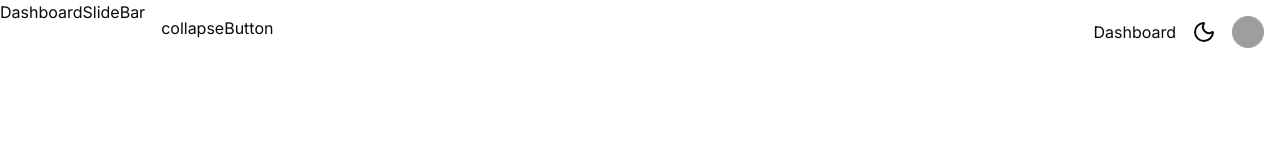
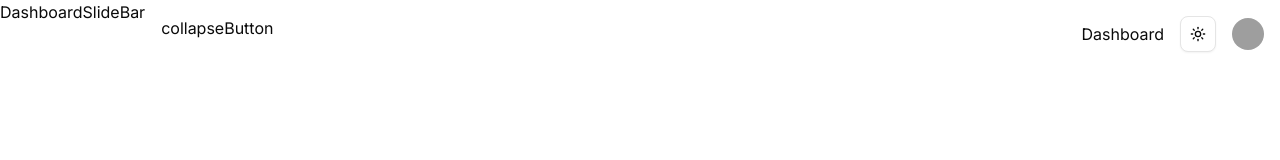
Before and after one commit to vidushalakshan/3D-Ecommerce, a Next.js app in the folder frontend/: page / in a window 1280 px wide. Shown: the top 160 px of the page. Built offline with nearby package versions, Linux system fonts and the light colour scheme; grey boxes are pictures that could not be loaded.

Commit message:
updated dark mode and light mode

```diff
--- a/frontend/package.json
+++ b/frontend/package.json
@@ -22,6 +22,7 @@
     "lucide-react": "^0.539.0",
     "mongoose": "^8.17.0",
     "next": "15.4.2",
+    "next-themes": "^0.4.6",
     "react": "19.1.0",
     "react-dom": "19.1.0",
     "react-icons": "^5.5.0",
--- a/frontend/src/app/layout.jsx
+++ b/frontend/src/app/layout.jsx
@@ -1,6 +1,7 @@
 import { ClerkProvider } from "@clerk/nextjs";
 import "./globals.css";
 import { Inter } from "next/font/google";
+import { ThemeProvider } from "@/components/providers/ThemeProvider";
 
 const inter = Inter({
   subsets: ["latin"],
@@ -13,10 +14,22 @@
 
 export default function RootLayout({ children }) {
   return (
-    <ClerkProvider>
-      <html lang="en" className={inter.className}>
-        <body>{children}</body>
-      </html>
-    </ClerkProvider>
+    <html>
+      <head />
+      <body>
+        <ThemeProvider
+          attribute="class"
+          defaultTheme="system"
+          enableSystem
+          disableTransitionOnChange
+        >
+          <ClerkProvider>
+            <html lang="en" className={inter.className}>
+              <body>{children}</body>
+            </html>
+          </ClerkProvider>
+        </ThemeProvider>
+      </body>
+    </html>
   );
 }
--- a/frontend/src/components/layout/dashboard/DashboardNav.jsx
+++ b/frontend/src/components/layout/dashboard/DashboardNav.jsx
@@ -1,4 +1,5 @@
-import { LogOut, Moon, Settings, User } from "lucide-react";
+"use client";
+import { LogOut, Moon, Settings, User, Sun } from "lucide-react";
 import Link from "next/link";
 import React from "react";
 import { Avatar, AvatarFallback, AvatarImage } from "@/components/ui/avatar";
@@ -10,14 +11,36 @@
   DropdownMenuSeparator,
   DropdownMenuTrigger,
 } from "@/components/ui/dropdown-menu";
+import { useTheme } from "next-themes";
+import { Button } from "@/components/ui/button";
 
 const DashboardNav = () => {
+  const { setTheme } = useTheme();
   return (
     <nav className="p-4 flex item-center justify-between">
       collapseButton
       <div className="flex items-center gap-4">
         <Link href="/">Dashboard</Link>
-        <Moon />
+        <DropdownMenu>
+          <DropdownMenuTrigger asChild>
+            <Button variant="outline" size="icon">
+              <Sun className="h-[1.2rem] w-[1.2rem] scale-100 rotate-0 transition-all dark:scale-0 dark:-rotate-90" />
+              <Moon className="absolute h-[1.2rem] w-[1.2rem] scale-0 rotate-90 transition-all dark:scale-100 dark:rotate-0" />
+              <span className="sr-only">Toggle theme</span>
+            </Button>
+          </DropdownMenuTrigger>
+          <DropdownMenuContent align="end">
+            <DropdownMenuItem onClick={() => setTheme("light")}>
+              Light
+            </DropdownMenuItem>
+            <DropdownMenuItem onClick={() => setTheme("dark")}>
+              Dark
+            </DropdownMenuItem>
+            <DropdownMenuItem onClick={() => setTheme("system")}>
+              System
+            </DropdownMenuItem>
+          </DropdownMenuContent>
+        </DropdownMenu>
         <DropdownMenu>
           <DropdownMenuTrigger>
             <Avatar>
@@ -29,15 +52,15 @@
             <DropdownMenuLabel>My Account</DropdownMenuLabel>
             <DropdownMenuSeparator />
             <DropdownMenuItem>
-              <User className="h-[1.2rem] w-[1.2rem] mr-2"/>
+              <User className="h-[1.2rem] w-[1.2rem] mr-2" />
               Profile
-              </DropdownMenuItem>
+            </DropdownMenuItem>
             <DropdownMenuItem>
-              <Settings className="h-[1.2rem] w-[1.2rem] mr-2"/>
+              <Settings className="h-[1.2rem] w-[1.2rem] mr-2" />
               Settings
             </DropdownMenuItem>
             <DropdownMenuItem variant="destructive">
-              <LogOut className="h-[1.2rem] w-[1.2rem] mr-2"/>
+              <LogOut className="h-[1.2rem] w-[1.2rem] mr-2" />
               Logout
             </DropdownMenuItem>
           </DropdownMenuContent>
--- /dev/null
+++ b/frontend/src/components/providers/ThemeProvider.jsx
@@ -0,0 +1,11 @@
+"use client"
+
+import * as React from "react"
+import { ThemeProvider as NextThemesProvider } from "next-themes"
+
+export function ThemeProvider({
+  children,
+  ...props
+}) {
+  return <NextThemesProvider {...props}>{children}</NextThemesProvider>
+}
```
Also changed, not shown: 1 other file (tests, documents, lock files or other folders).
